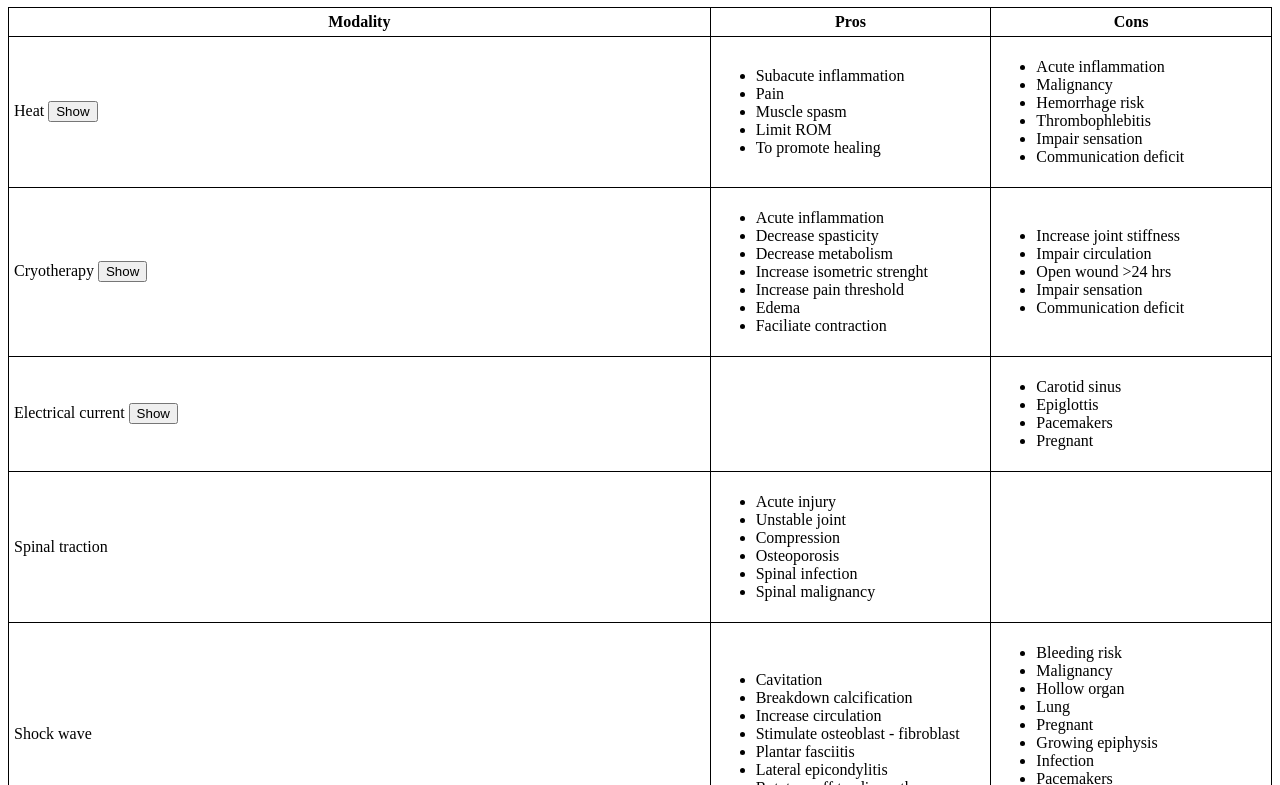
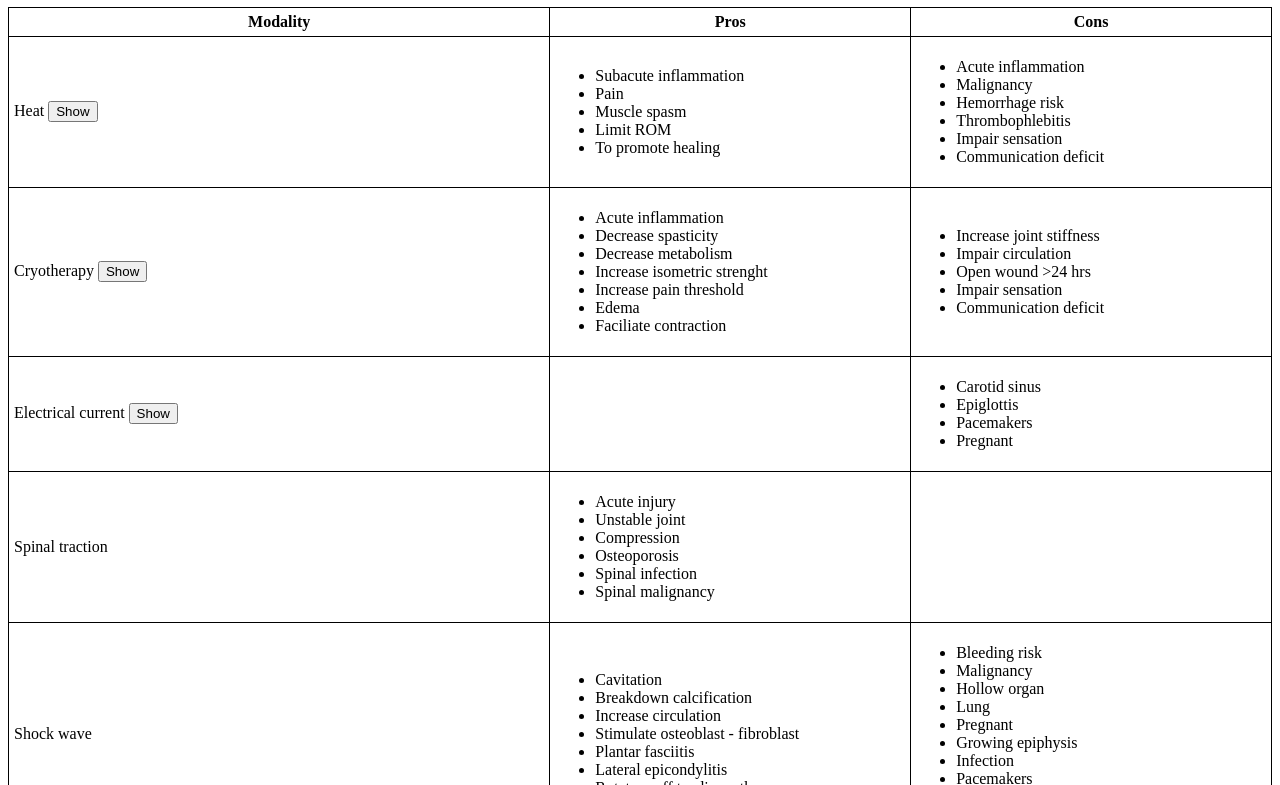
Before and after one commit to chusanapanch/medshort, a plain HTML site: page rehab/modality.html in a window 1280 px wide. Shown: the part 73-858 px from the top of the page. Drawn offline with Linux system fonts and the light colour scheme.

Commit message:
Add files via upload

```diff
--- a/rehab/modality.html
+++ b/rehab/modality.html
@@ -17,7 +17,7 @@
     <h1>Modality</h1>
     <table>
       <tr>
-        <th width="50%">Modality</th>
+        <th width="30%">Modality</th>
         <th width="20%">Pros</th>
         <th width="20%">Cons</th>
       </tr>
```
